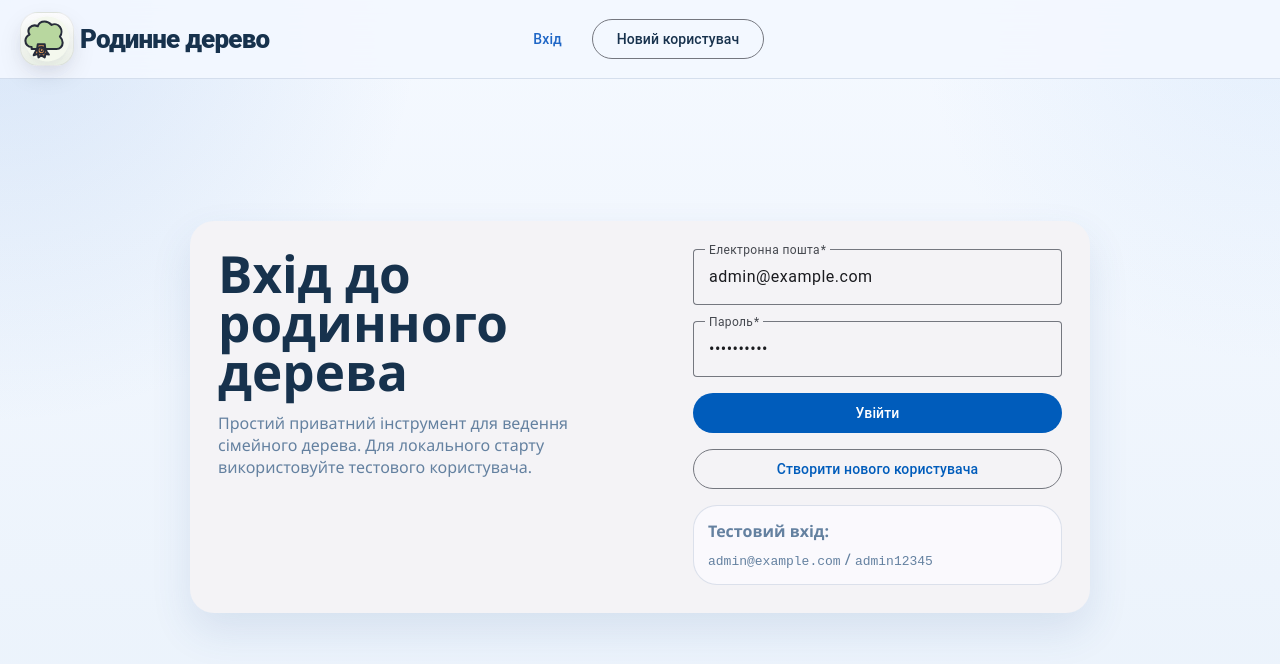
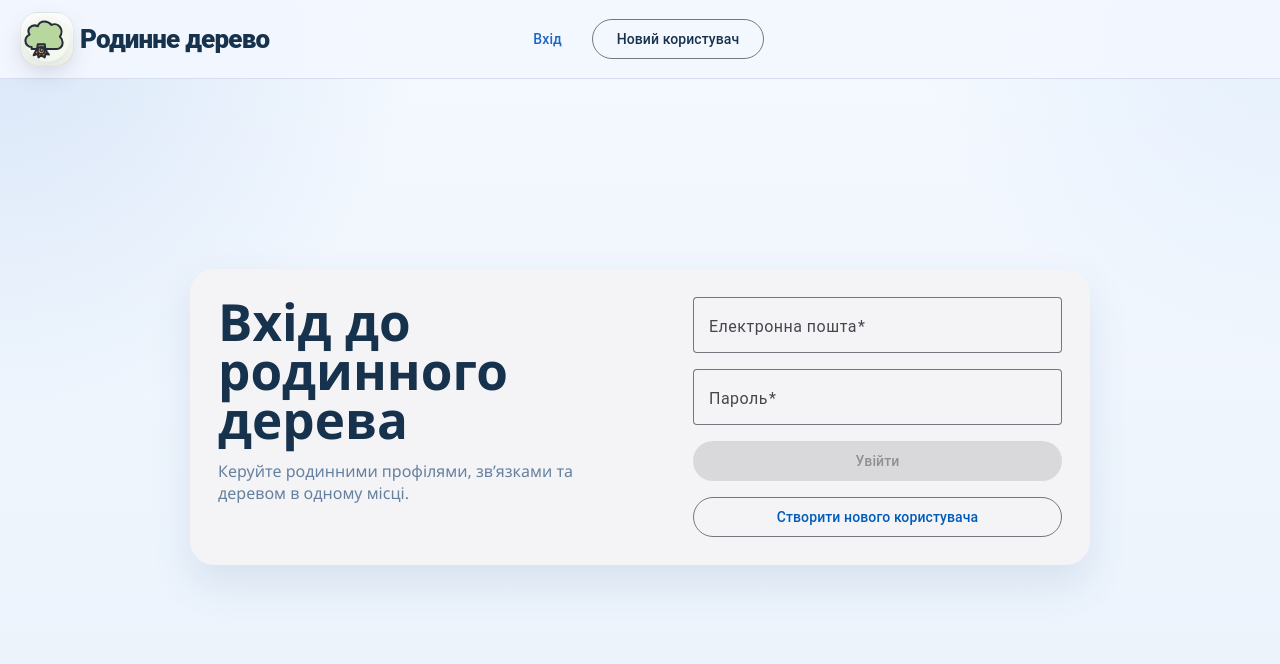
Before and after one commit to OlegUsatui/genealogy-tree, an Angular app in the folder apps/web/: page /login in a window 1280 px wide. Shown: the top 664 px of the page. Built offline with nearby package versions, Linux system fonts and the light colour scheme; no server answers.

Commit message:
Remove test copy from app UI

```diff
--- a/apps/web/src/app/pages/login.page.ts
+++ b/apps/web/src/app/pages/login.page.ts
@@ -17,8 +17,7 @@ import { AuthService } from "../services/auth.service";
         <div class="login-copy">
           <h1>Вхід до родинного дерева</h1>
           <p>
-            Простий приватний інструмент для ведення сімейного дерева. Для локального старту
-            використовуйте тестового користувача.
+            Керуйте родинними профілями, зв’язками та деревом в одному місці.
           </p>
         </div>
 
@@ -42,11 +41,6 @@ import { AuthService } from "../services/auth.service";
           <a mat-stroked-button color="primary" routerLink="/users/new" class="signup-link">
             Створити нового користувача
           </a>
-
-          <mat-card class="seed-hint" appearance="outlined">
-            <strong>Тестовий вхід:</strong>
-            <span><code>admin&#64;example.com</code> / <code>admin12345</code></span>
-          </mat-card>
         </form>
       </mat-card>
     </section>
@@ -83,14 +77,6 @@ import { AuthService } from "../services/auth.service";
         flex-direction: column;
         gap: 16px;
         border-radius: 22px;
-      }
-
-      .seed-hint {
-        display: flex;
-        flex-direction: column;
-        gap: 6px;
-        padding: 14px;
-        color: var(--muted);
       }
 
       .signup-link {
@@ -135,11 +121,11 @@ export class LoginPageComponent {
   readonly errorMessage = signal("");
 
   readonly form = new FormGroup({
-    email: new FormControl("admin@example.com", {
+    email: new FormControl("", {
       nonNullable: true,
       validators: [Validators.required, Validators.email],
     }),
-    password: new FormControl("admin12345", {
+    password: new FormControl("", {
       nonNullable: true,
       validators: [Validators.required],
     }),
@@ -148,12 +134,6 @@ export class LoginPageComponent {
   constructor() {
     const created = this.route.snapshot.queryParamMap.get("created");
     const accountDeleted = this.route.snapshot.queryParamMap.get("accountDeleted");
-    const email = this.route.snapshot.queryParamMap.get("email");
-
-    if (email) {
-      this.form.controls.email.setValue(email);
-      this.form.controls.password.setValue("");
-    }
 
     if (created === "1") {
       this.snackBar.open("Користувача створено. Тепер він може увійти в систему.", "Закрити", {
@@ -167,7 +147,6 @@ export class LoginPageComponent {
           relativeTo: this.route,
           queryParams: {
             created: null,
-            email: null,
           },
           queryParamsHandling: "merge",
           replaceUrl: true,
--- a/apps/web/src/app/pages/person-form.page.ts
+++ b/apps/web/src/app/pages/person-form.page.ts
@@ -25,7 +25,7 @@ type LivingOption = "unknown" | "true" | "false";
         <div class="form-header">
           <div>
             <h1>{{ personId() ? "Редагувати людину" : "Нова людина" }}</h1>
-            <p class="muted">Заповніть базові дані профілю. Для MVP цього достатньо.</p>
+            <p class="muted">Заповніть дані профілю та за потреби додайте фотографію.</p>
           </div>
 
           <a mat-stroked-button color="primary" routerLink="/persons" class="form-link">До списку</a>
--- a/apps/web/src/app/pages/user-create.page.ts
+++ b/apps/web/src/app/pages/user-create.page.ts
@@ -461,7 +461,6 @@ export class UserCreatePageComponent {
       await this.router.navigate(["/login"], {
         queryParams: {
           created: "1",
-          email: createdUser.email,
         },
       });
     } catch (error) {
```
